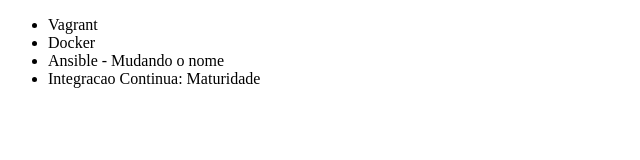
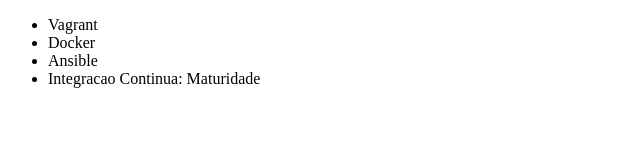
Before and after one commit to aarinos/alura-git, a plain HTML site: page index.html in a window 1280 px wide. Shown: the whole page, without its empty margins (0-640 px from the left). Drawn offline with Linux system fonts and the light colour scheme.

Commit message:
Revert "Mando nome do curso Ansible"
This reverts commit 24c510dca75f653f23313616bd4db871bbfa2516.

```diff
--- a/index.html
+++ b/index.html
@@ -8,7 +8,7 @@
 	<ul>
 		<li>Vagrant</li>
 		<li>Docker</li>
-		<li>Ansible - Mudando o nome</li>
+		<li>Ansible</li>
 		<li>Integracao Continua: Maturidade</li>
 	</ul>
 </body>
```
